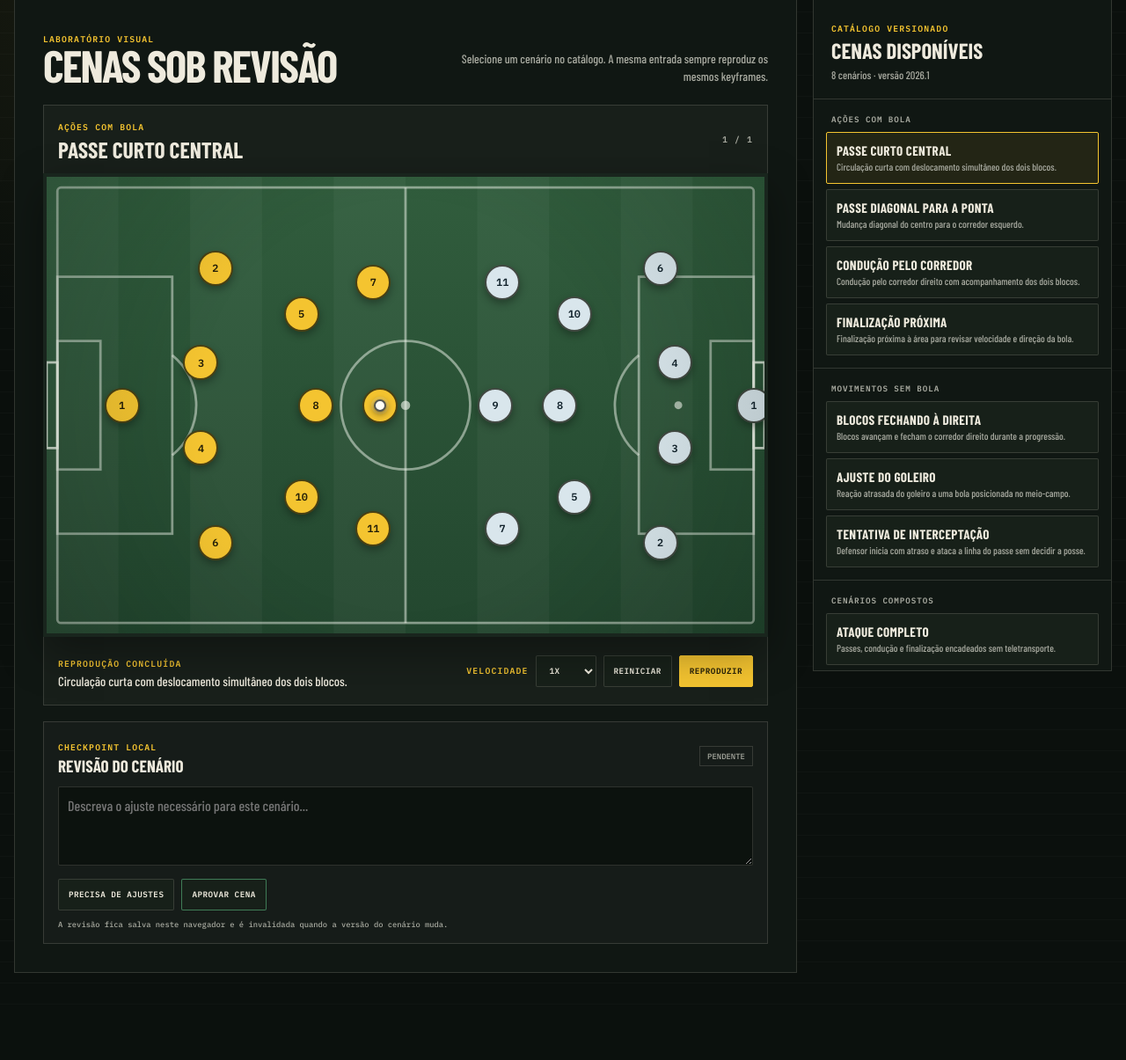
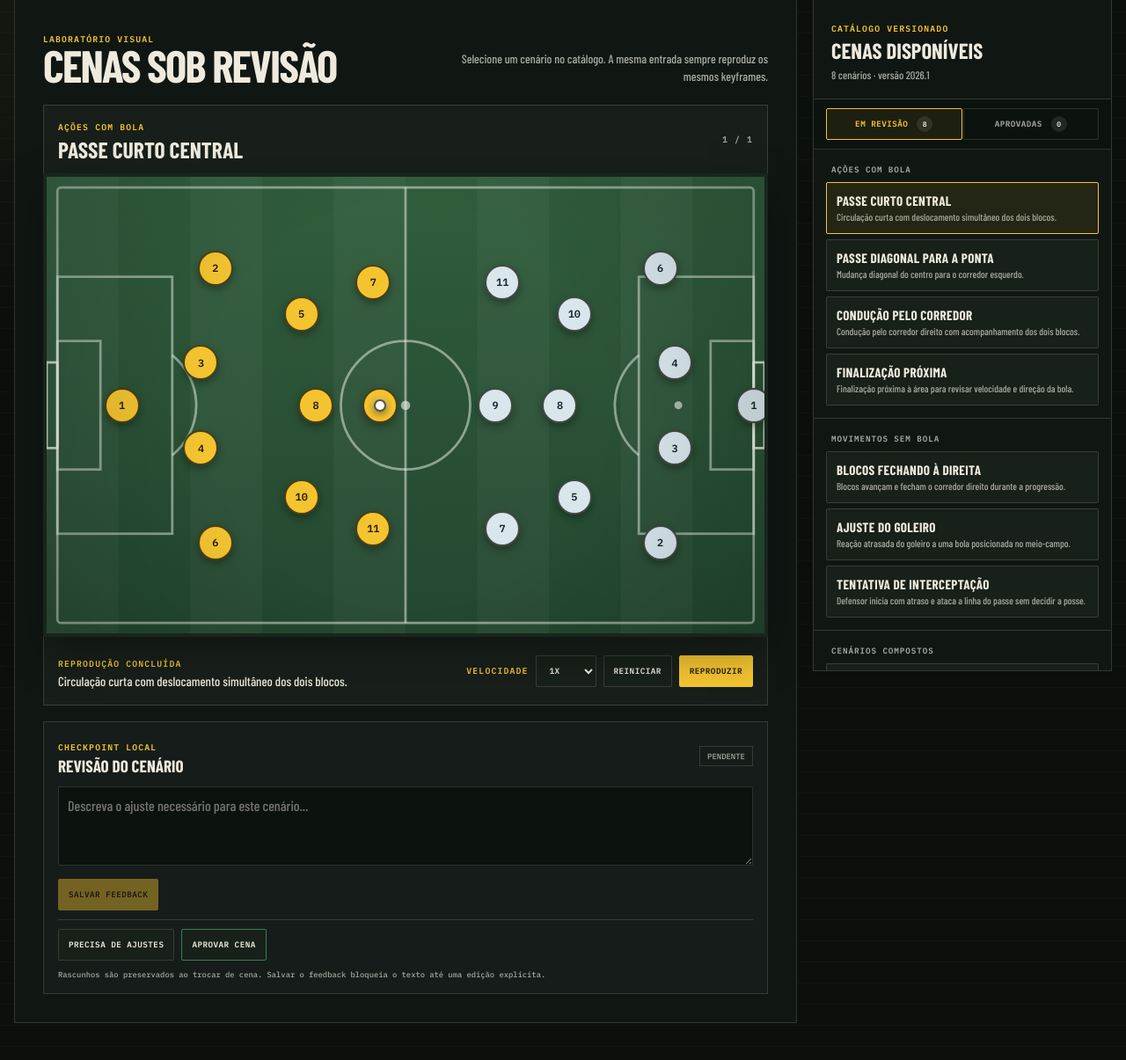
Before and after one commit to karkwogvoldor/football_brasileirao_update, a FastAPI app: page /dev/cenas in a window 1280 px wide. Shown: the part 83-1288 px from the top of the page at 88% size. Before the commit the page ends 1189 px from the top, so only its background shows below. Run offline with FastAPI, Linux system fonts and the light colour scheme; some web fonts are replaced.

Commit message:
feat: organizar revisão do catálogo de cenas

```diff
--- a/static/dev-cenas.css
+++ b/static/dev-cenas.css
@@ -260,6 +260,7 @@ textarea {
 }
 
 .playback-actions,
+.feedback-actions,
 .review-actions {
     display: flex;
     align-items: center;
@@ -348,6 +349,26 @@ button:disabled {
     line-height: 1.4;
 }
 
+.review-panel textarea[readonly] {
+    border-color: rgba(98, 201, 138, 0.35);
+    color: #cdd8cf;
+    background: rgba(98, 201, 138, 0.045);
+    cursor: default;
+}
+
+.feedback-actions {
+    margin-bottom: 10px;
+}
+
+.feedback-actions [hidden] {
+    display: none;
+}
+
+.review-actions {
+    padding-top: 10px;
+    border-top: 1px solid var(--line);
+}
+
 .review-actions button:last-child {
     border-color: rgba(98, 201, 138, 0.55);
 }
@@ -377,6 +398,39 @@ button:disabled {
     background: #101713;
 }
 
+.catalog-tabs {
+    display: grid;
+    grid-template-columns: 1fr 1fr;
+    gap: 1px;
+    padding: 10px 14px;
+    border-bottom: 1px solid var(--line);
+    background: #0c120e;
+}
+
+.catalog-tabs button {
+    min-width: 0;
+    color: var(--muted);
+    background: transparent;
+}
+
+.catalog-tabs button.active {
+    border-color: var(--accent);
+    color: var(--accent);
+    background: rgba(244, 196, 48, 0.07);
+}
+
+.catalog-tabs span {
+    display: inline-grid;
+    min-width: 18px;
+    height: 18px;
+    margin-left: 4px;
+    place-items: center;
+    border-radius: 50%;
+    color: var(--paper);
+    background: rgba(238, 234, 221, 0.1);
+    font-size: 0.5rem;
+}
+
 .catalog-panel h2 {
     margin: 3px 0 6px;
     font-size: 1.55rem;
@@ -391,6 +445,14 @@ button:disabled {
 .catalog-group {
     padding: 14px;
     border-bottom: 1px solid var(--line);
+}
+
+.catalog-empty {
+    padding: 30px 22px;
+    color: var(--muted);
+    font-size: 0.82rem;
+    line-height: 1.45;
+    text-align: center;
 }
 
 .catalog-group h3 {
--- a/static/dev-cenas.js
+++ b/static/dev-cenas.js
@@ -16,6 +16,10 @@ const playButton = document.getElementById('playScenario');
 const resetButton = document.getElementById('resetScenario');
 const reviewStatus = document.getElementById('reviewStatus');
 const reviewNote = document.getElementById('reviewNote');
+const saveReviewNoteButton = document.getElementById('saveReviewNote');
+const editReviewNoteButton = document.getElementById('editReviewNote');
+const reviewSceneCount = document.getElementById('reviewSceneCount');
+const approvedSceneCount = document.getElementById('approvedSceneCount');
 const reducedMotion = window.matchMedia('(prefers-reduced-motion: reduce)');
 
 let catalog = null;
@@ -23,6 +27,7 @@ let activeScenario = null;
 let currentAnimations = [];
 let runToken = 0;
 let reviews = loadReviews();
+let activeCatalogView = 'review';
 
 function loadReviews() {
     try {
@@ -37,19 +42,75 @@ function reviewKey(scenario) {
 }
 
 function currentReview(scenario) {
-    return reviews[reviewKey(scenario)] || { status: 'pending', note: '' };
+    const stored = reviews[reviewKey(scenario)] || {};
+    return {
+        ...stored,
+        status: stored.status || 'pending',
+        note: stored.note || '',
+        draft_note: stored.draft_note ?? stored.note ?? '',
+        note_locked: Boolean(stored.note_locked),
+    };
+}
+
+function persistReviews() {
+    window.localStorage.setItem(REVIEW_STORAGE_KEY, JSON.stringify(reviews));
 }
 
 function saveReview(status) {
     if (!activeScenario) return;
+    saveReviewDraft();
+    const existing = currentReview(activeScenario);
     reviews[reviewKey(activeScenario)] = {
+        ...existing,
         status,
-        note: reviewNote.value.trim(),
         reviewed_at: new Date().toISOString(),
     };
-    window.localStorage.setItem(REVIEW_STORAGE_KEY, JSON.stringify(reviews));
+    persistReviews();
+    activeCatalogView = status === 'approved' ? 'approved' : 'review';
     updateReviewPanel();
+    updateCatalogTabs();
     renderCatalog();
+}
+
+function saveReviewDraft() {
+    if (!activeScenario || reviewNote.readOnly) return;
+    const existing = currentReview(activeScenario);
+    reviews[reviewKey(activeScenario)] = {
+        ...existing,
+        draft_note: reviewNote.value,
+        updated_at: new Date().toISOString(),
+    };
+    persistReviews();
+    saveReviewNoteButton.disabled = !reviewNote.value.trim();
+}
+
+function lockReviewNote() {
+    if (!activeScenario || !reviewNote.value.trim()) return;
+    const existing = currentReview(activeScenario);
+    const note = reviewNote.value.trim();
+    reviews[reviewKey(activeScenario)] = {
+        ...existing,
+        note,
+        draft_note: note,
+        note_locked: true,
+        note_saved_at: new Date().toISOString(),
+    };
+    persistReviews();
+    updateReviewPanel();
+}
+
+function unlockReviewNote() {
+    if (!activeScenario) return;
+    const existing = currentReview(activeScenario);
+    reviews[reviewKey(activeScenario)] = {
+        ...existing,
+        draft_note: existing.note,
+        note_locked: false,
+        updated_at: new Date().toISOString(),
+    };
+    persistReviews();
+    updateReviewPanel();
+    reviewNote.focus();
 }
 
 function statusLabel(status) {
@@ -63,22 +124,60 @@ function updateReviewPanel() {
     const review = currentReview(activeScenario);
     reviewStatus.textContent = statusLabel(review.status);
     reviewStatus.className = `review-status ${review.status}`;
-    reviewNote.value = review.note;
+    reviewNote.value = review.note_locked ? review.note : review.draft_note;
+    reviewNote.readOnly = review.note_locked;
+    saveReviewNoteButton.hidden = review.note_locked;
+    saveReviewNoteButton.disabled = !reviewNote.value.trim();
+    editReviewNoteButton.hidden = !review.note_locked;
+}
+
+function visibleScenarios() {
+    if (!catalog) return [];
+    return catalog.scenarios.filter((scenario) => {
+        const approved = currentReview(scenario).status === 'approved';
+        return activeCatalogView === 'approved' ? approved : !approved;
+    });
+}
+
+function updateCatalogTabs() {
+    if (!catalog) return;
+    const approvedCount = catalog.scenarios.filter(
+        (scenario) => currentReview(scenario).status === 'approved',
+    ).length;
+    reviewSceneCount.textContent = catalog.scenarios.length - approvedCount;
+    approvedSceneCount.textContent = approvedCount;
+    document.querySelectorAll('[data-catalog-view]').forEach((button) => {
+        const active = button.dataset.catalogView === activeCatalogView;
+        button.classList.toggle('active', active);
+        button.setAttribute('aria-selected', String(active));
+    });
+}
+
+function setCatalogView(view) {
+    activeCatalogView = view;
+    updateCatalogTabs();
+    renderCatalog();
+    const visible = visibleScenarios();
+    if (visible.length && !visible.some((scenario) => scenario.id === activeScenario?.id)) {
+        selectScenario(visible[0]);
+    }
 }
 
 function renderCatalog() {
     if (!catalog) return;
     catalogElement.replaceChildren();
+    updateCatalogTabs();
+    const visible = visibleScenarios();
     catalog.groups.forEach((group) => {
+        const scenarios = visible.filter((scenario) => scenario.category === group.id);
+        if (!scenarios.length) return;
         const section = document.createElement('section');
         section.className = 'catalog-group';
         const heading = document.createElement('h3');
         heading.textContent = group.title;
         section.appendChild(heading);
 
-        catalog.scenarios
-            .filter((scenario) => scenario.category === group.id)
-            .forEach((scenario) => {
+        scenarios.forEach((scenario) => {
                 const button = document.createElement('button');
                 button.type = 'button';
                 button.className = 'scenario-card';
@@ -96,6 +195,14 @@ function renderCatalog() {
             });
         catalogElement.appendChild(section);
     });
+    if (!visible.length) {
+        const empty = document.createElement('p');
+        empty.className = 'catalog-empty';
+        empty.textContent = activeCatalogView === 'approved'
+            ? 'Nenhuma cena foi aprovada ainda.'
+            : 'Todas as cenas atuais estão aprovadas.';
+        catalogElement.appendChild(empty);
+    }
 }
 
 function playerElement(side, playerId) {
@@ -242,7 +349,12 @@ async function loadCatalog() {
         catalog = await response.json();
         catalogSummary.textContent = `${catalog.scenarios.length} cenários · versão ${catalog.catalog_version}`;
         renderCatalog();
-        selectScenario(catalog.scenarios[0]);
+        const firstReviewScenario = visibleScenarios()[0];
+        if (firstReviewScenario) {
+            selectScenario(firstReviewScenario);
+        } else {
+            setCatalogView('approved');
+        }
     } catch (error) {
         playbackState.textContent = 'Falha no catálogo';
         narration.textContent = error.message;
@@ -252,8 +364,14 @@ async function loadCatalog() {
 
 playButton.addEventListener('click', playScenario);
 resetButton.addEventListener('click', resetScenario);
-document.querySelectorAll('[data-review]').forEach((button) => {
+reviewNote.addEventListener('input', saveReviewDraft);
+saveReviewNoteButton.addEventListener('click', lockReviewNote);
+editReviewNoteButton.addEventListener('click', unlockReviewNote);
+document.querySelectorAll('.review-actions [data-review]').forEach((button) => {
     button.addEventListener('click', () => saveReview(button.dataset.review));
+});
+document.querySelectorAll('[data-catalog-view]').forEach((button) => {
+    button.addEventListener('click', () => setCatalogView(button.dataset.catalogView));
 });
 
 loadCatalog();
--- a/templates/dev-cenas.html
+++ b/templates/dev-cenas.html
@@ -82,11 +82,15 @@
           <span class="review-status" id="reviewStatus">Pendente</span>
         </div>
         <textarea id="reviewNote" rows="3" placeholder="Descreva o ajuste necessário para este cenário..."></textarea>
+        <div class="feedback-actions">
+          <button id="saveReviewNote" class="primary-action" type="button">Salvar feedback</button>
+          <button id="editReviewNote" type="button" hidden>Editar feedback</button>
+        </div>
         <div class="review-actions">
           <button type="button" data-review="changes_requested">Precisa de ajustes</button>
           <button type="button" data-review="approved">Aprovar cena</button>
         </div>
-        <small>A revisão fica salva neste navegador e é invalidada quando a versão do cenário muda.</small>
+        <small>Rascunhos são preservados ao trocar de cena. Salvar o feedback bloqueia o texto até uma edição explícita.</small>
       </section>
     </section>
 
@@ -96,6 +100,14 @@
         <h2 id="catalog-title">Cenas disponíveis</h2>
         <p id="catalogSummary">Carregando...</p>
       </header>
+      <div class="catalog-tabs" role="tablist" aria-label="Estado das cenas">
+        <button id="catalogReviewTab" class="active" type="button" role="tab" aria-selected="true" data-catalog-view="review">
+          Em revisão <span id="reviewSceneCount">0</span>
+        </button>
+        <button id="catalogApprovedTab" type="button" role="tab" aria-selected="false" data-catalog-view="approved">
+          Aprovadas <span id="approvedSceneCount">0</span>
+        </button>
+      </div>
       <nav id="sceneCatalog" aria-label="Catálogo de cenas"></nav>
     </aside>
   </main>
```
Also changed, not shown: tests/integration/test_pages.py (+23 -0 lines).
